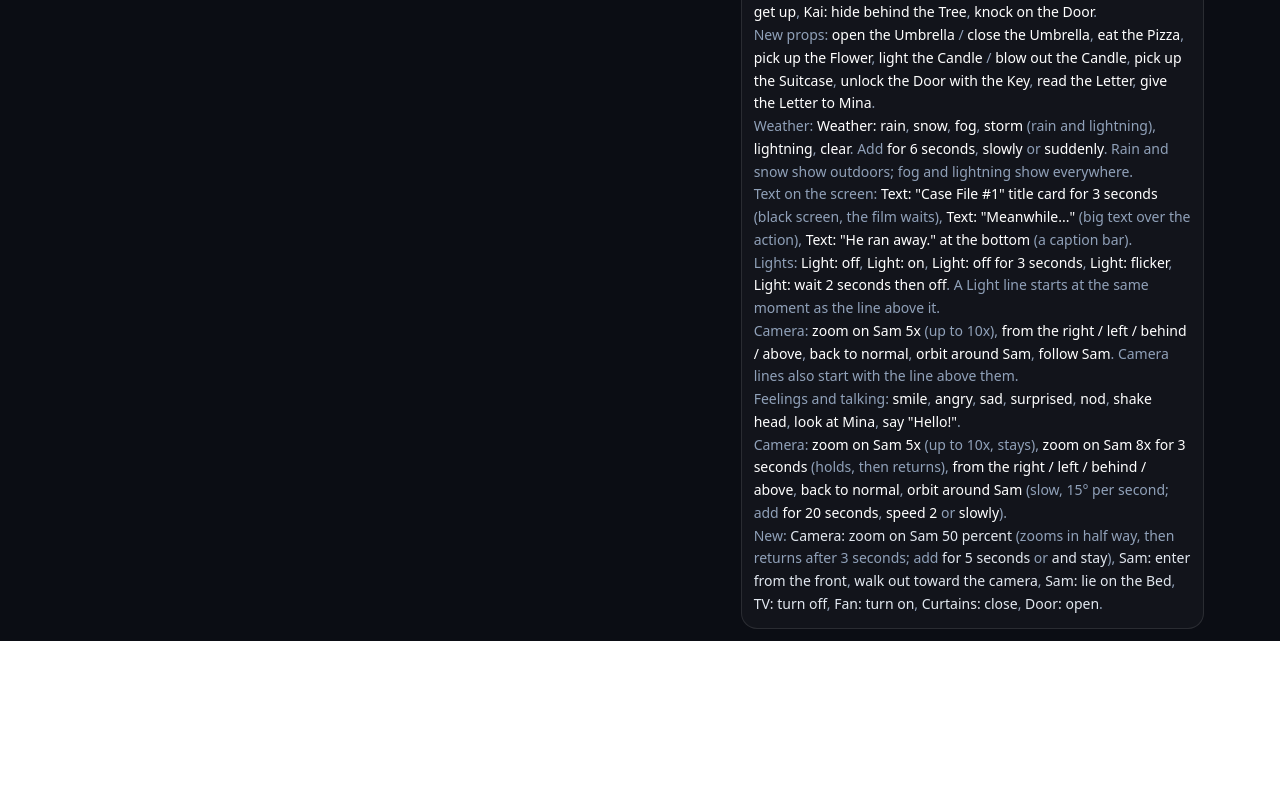
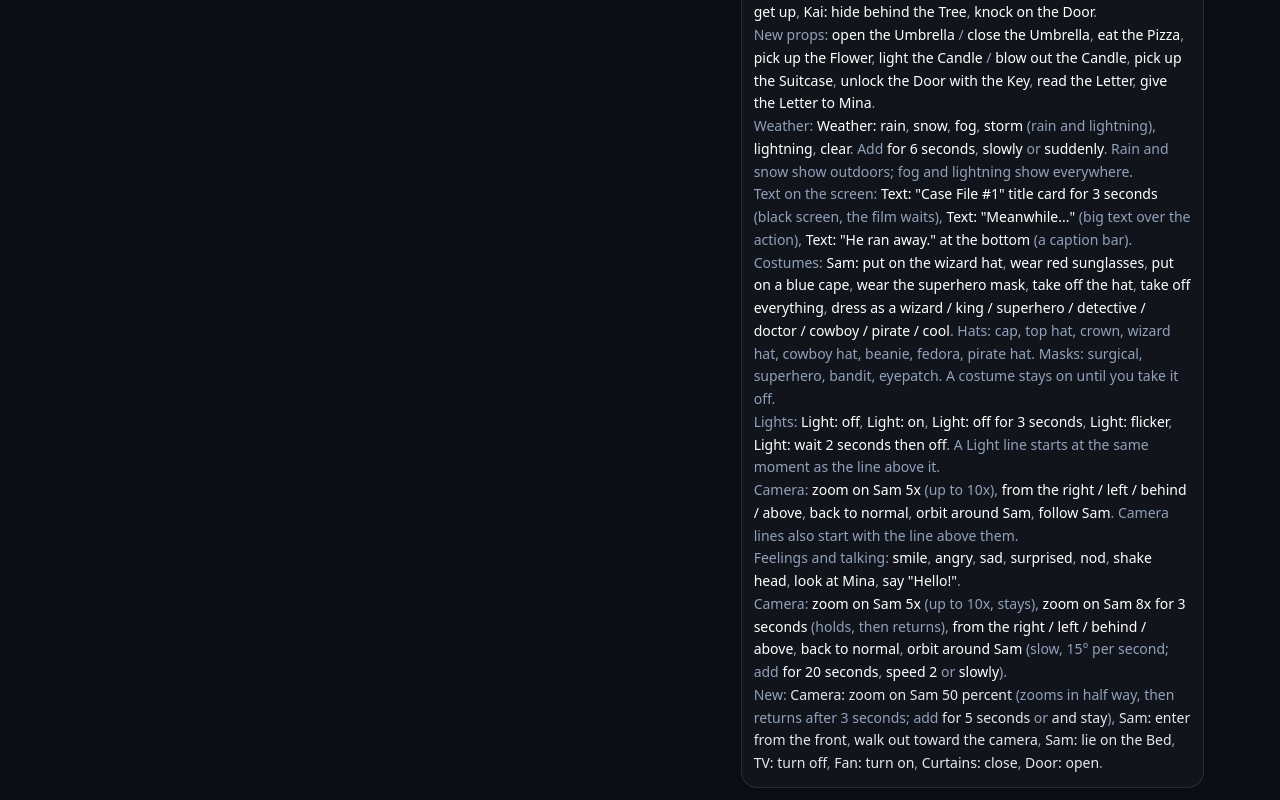
Before and after one commit to Nexbotcom/Cartoon, a Next.js app: page / in a window 1280 px wide. Shown: the part 1445-2245 px from the top of the page. Before the commit the page ends 2086 px from the top, so only its background shows below. Built offline with nearby package versions, Linux system fonts and the light colour scheme.

Commit message:
Update page.tsx

```diff
--- a/app/page.tsx
+++ b/app/page.tsx
@@ -637,6 +637,8 @@ const exportVideo = async () => {
                 <p>Weather: <span className="text-white">Weather: rain</span>, <span className="text-white">snow</span>, <span className="text-white">fog</span>, <span className="text-white">storm</span> (rain and lightning), <span className="text-white">lightning</span>, <span className="text-white">clear</span>. Add <span className="text-white">for 6 seconds</span>, <span className="text-white">slowly</span> or <span className="text-white">suddenly</span>. Rain and snow show outdoors; fog and lightning show everywhere.</p>
                 <p>Text on the screen: <span className="text-white">{'Text: "Case File #1" title card for 3 seconds'}</span> (black screen, the film waits), <span className="text-white">{'Text: "Meanwhile..."'}</span> (big text over the action), <span className="text-white">{'Text: "He ran away." at the bottom'}</span> (a caption bar).</p>
 
+                <p>Costumes: <span className="text-white">Sam: put on the wizard hat</span>, <span className="text-white">wear red sunglasses</span>, <span className="text-white">put on a blue cape</span>, <span className="text-white">wear the superhero mask</span>, <span className="text-white">take off the hat</span>, <span className="text-white">take off everything</span>, <span className="text-white">dress as a wizard / king / superhero / detective / doctor / cowboy / pirate / cool</span>. Hats: cap, top hat, crown, wizard hat, cowboy hat, beanie, fedora, pirate hat. Masks: surgical, superhero, bandit, eyepatch. A costume stays on until you take it off.</p>
+
                 <p>Lights: <span className="text-white">Light: off</span>, <span className="text-white">Light: on</span>, <span className="text-white">Light: off for 3 seconds</span>, <span className="text-white">Light: flicker</span>, <span className="text-white">Light: wait 2 seconds then off</span>. A Light line starts at the same moment as the line above it.</p>
                 <p>Camera: <span className="text-white">zoom on Sam 5x</span> (up to 10x), <span className="text-white">from the right / left / behind / above</span>, <span className="text-white">back to normal</span>, <span className="text-white">orbit around Sam</span>, <span className="text-white">follow Sam</span>. Camera lines also start with the line above them.</p>
                 <p>Feelings and talking: <span className="text-white">smile</span>, <span className="text-white">angry</span>, <span className="text-white">sad</span>, <span className="text-white">surprised</span>, <span className="text-white">nod</span>, <span className="text-white">shake head</span>, <span className="text-white">look at Mina</span>, <span className="text-white">{'say "Hello!"'}</span>.</p>
```
